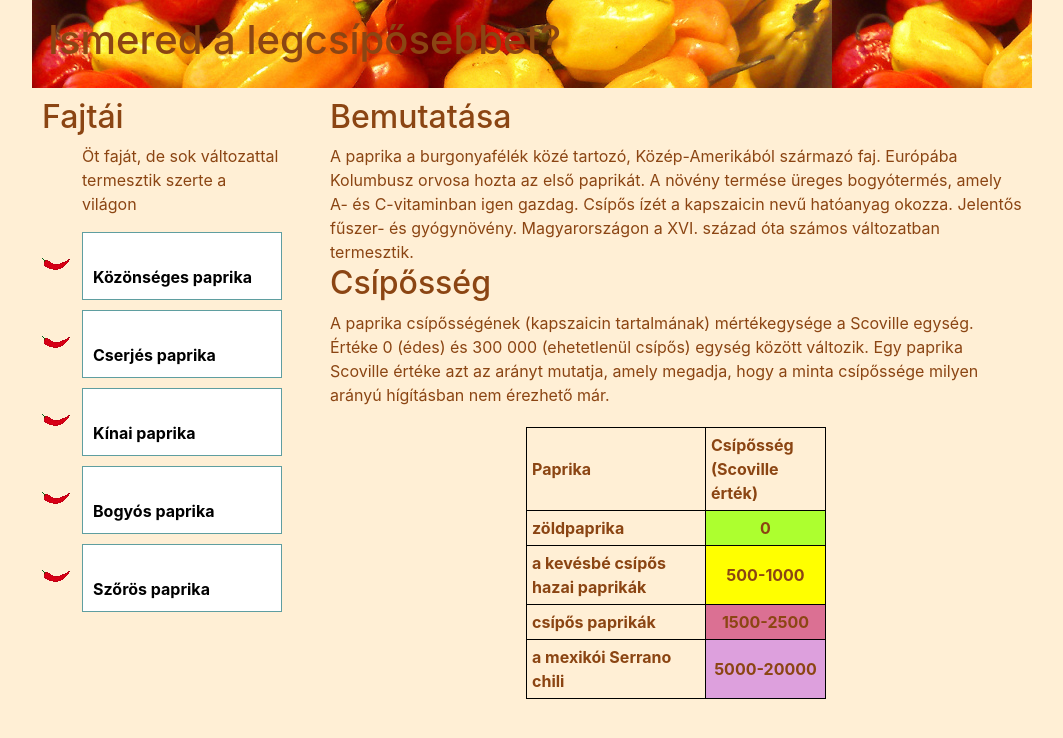
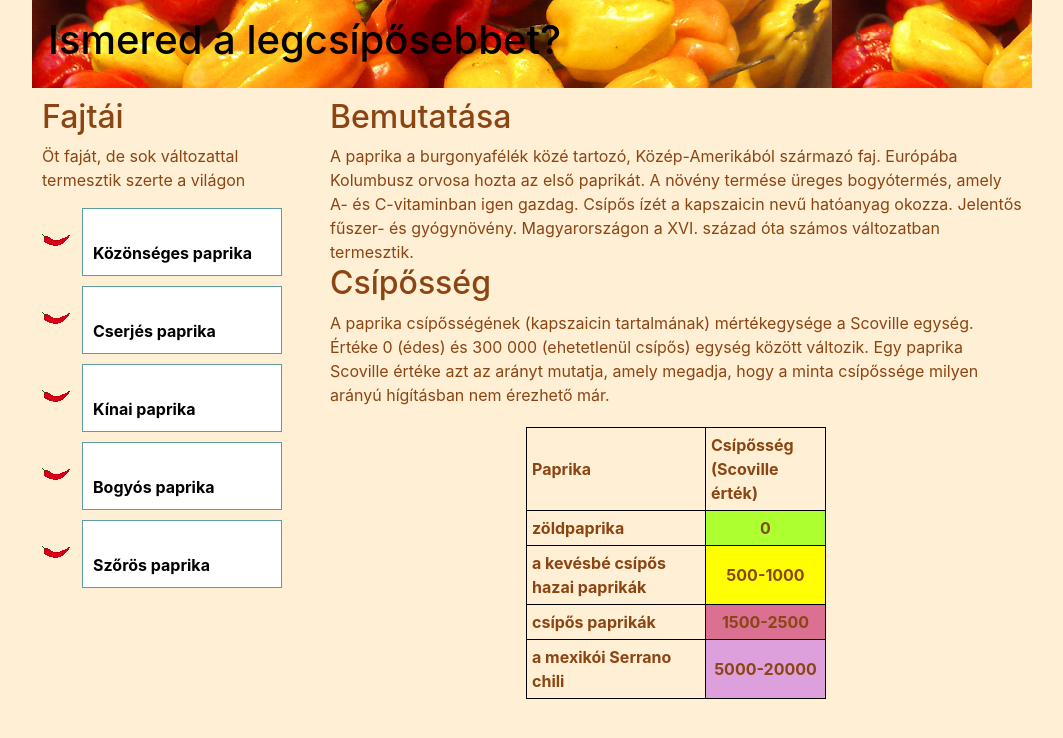
Before and after one commit to WR0NGTH3HU4/paprika, a plain HTML site: page index.html in a window 1280 px wide. Shown: the whole page, without its empty margins (108-1171 px from the left). Drawn offline with Linux system fonts and the light colour scheme.

Commit message:
Apróbb javítások

```diff
--- a/index.html
+++ b/index.html
@@ -10,13 +10,13 @@
 </head>
 <body>
     <div id="fejlec">
-        <h1>Ismered a legcsípősebbet?</h1>
+        <h1 style="color: black;">Ismered a legcsípősebbet?</h1>
     </div>
     <div id="fokeret">
         <div id="menu">
             <h2>Fajtái</h2>
+            <p>Öt faját, de sok változattal termesztik szerte a világon</p>
             <ul>
-                <p>Öt faját, de sok változattal termesztik szerte a világon</p>
                 <li><a href="./képek/sok.png">Közönséges paprika</a></li>
                 <li><a href="https://hu.wikipedia.org/wiki/Cserj%C3%A9s_paprika">Cserjés paprika</a></li>
                 <li><a href="https://hu.wikipedia.org/wiki/K%C3%ADnai_paprika">Kínai paprika</a></li>
```
